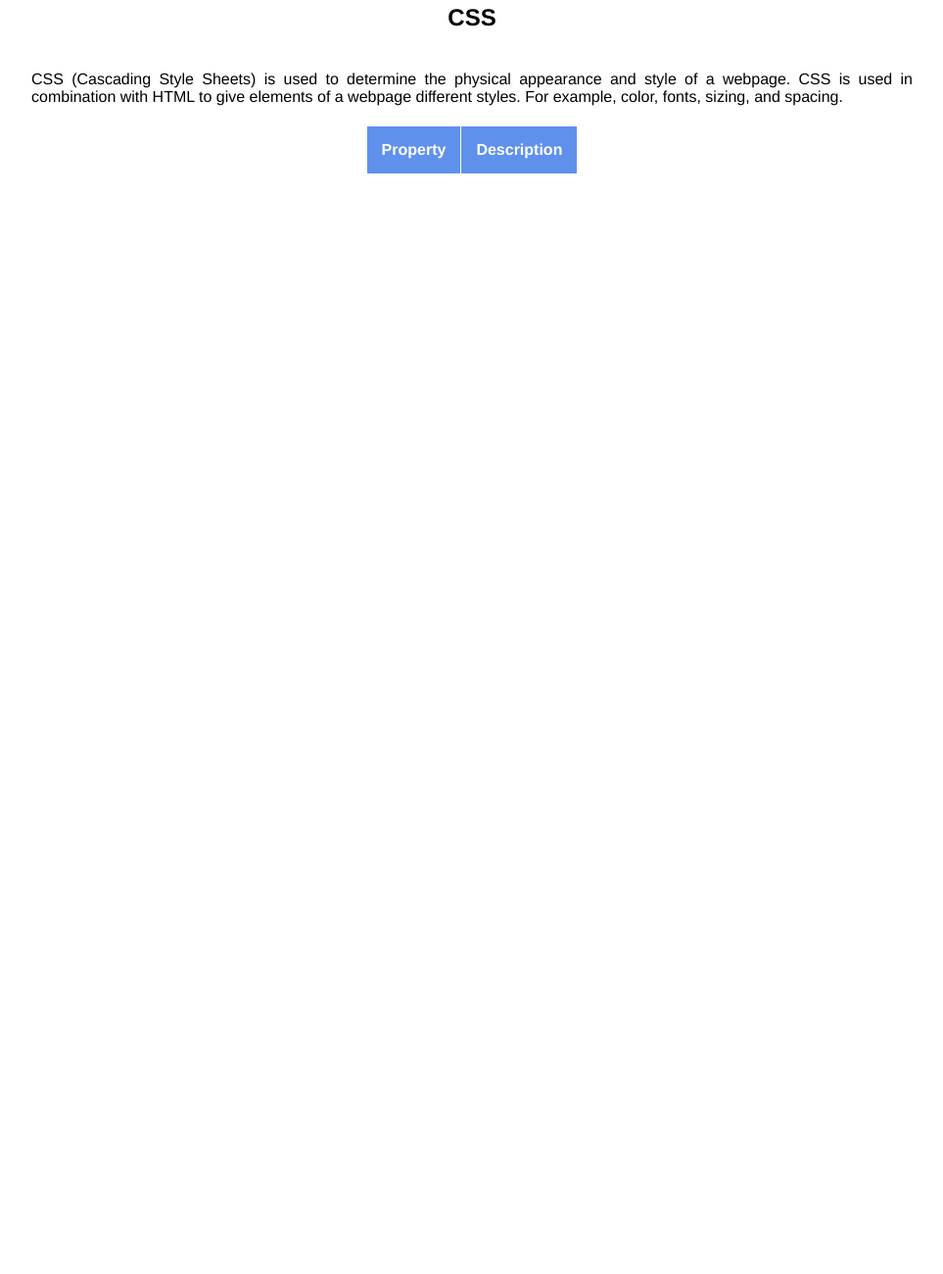
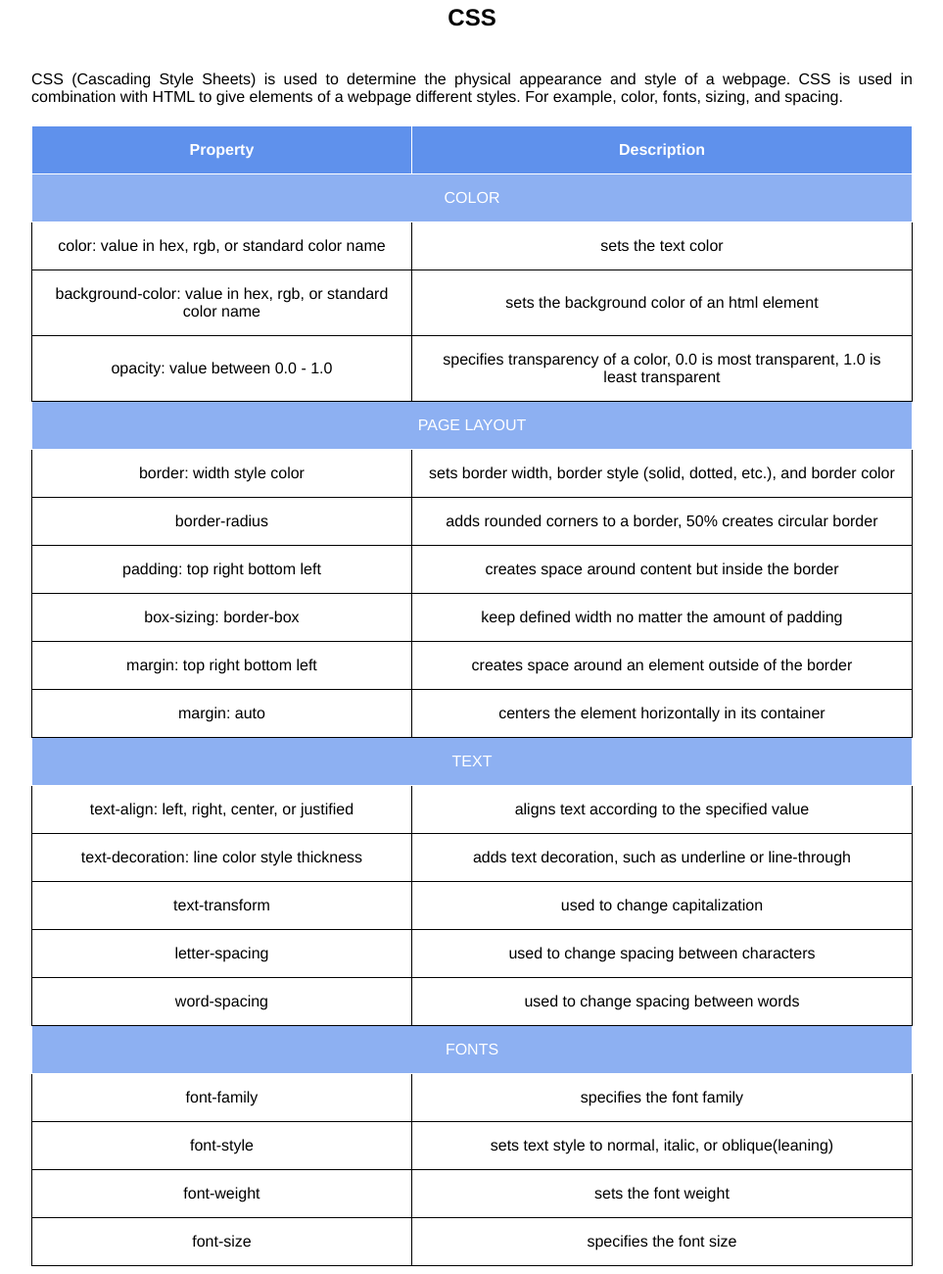
Before and after one commit to evacgriffin/webdev-cheatsheet, a plain HTML site: page index.html in a window 1280 px wide. Shown: the part 1727-3027 px from the top of the page at 98% size, without its empty margins (158-1121 px from the left). Before the commit the page ends 1913 px from the top, so only its background shows below. Drawn offline with Linux system fonts and the light colour scheme; files that its build step writes are made by us from their sources.

Commit message:
Adding CSS table

```diff
--- a/index.html
+++ b/index.html
@@ -135,6 +135,89 @@
           <th>Property</th>
           <th>Description</th>
         </tr>
+          <td class='subth' colspan='2'>COLOR</td>
+        </tr>
+        <tr>
+          <td>color: value in hex, rgb, or standard color name</td>
+          <td>sets the text color</td>
+        </tr>
+        <tr>
+          <td>background-color: value in hex, rgb, or standard color name</td>
+          <td>sets the background color of an html element</td>
+        </tr>
+        <tr>
+          <td>opacity: value between 0.0 - 1.0</td>
+          <td>specifies transparency of a color, 0.0 is most transparent, 1.0 is least transparent</td>
+        </tr>
+          <td class='subth' colspan='2'>PAGE LAYOUT</td>
+        </tr>
+        <tr>
+          <td>border: width style color</td>
+          <td>sets border width, border style (solid, dotted, etc.), and border color</td>
+        </tr>
+        <tr>
+          <td>border-radius</td>
+          <td>adds rounded corners to a border, 50% creates circular border</td>
+        </tr>
+        <tr>
+          <td>padding: top right bottom left </td>
+          <td>creates space around content but inside the border</td>
+        </tr>
+        <tr>
+          <td>box-sizing: border-box</td>
+          <td>keep defined width no matter the amount of padding</td>
+        </tr>
+        <tr>
+          <td>margin: top right bottom left</td>
+          <td>creates space around an element outside of the border</td>
+        </tr>
+        <tr>
+          <td>margin: auto</td>
+          <td>centers the element horizontally in its container</td>
+        </tr>
+        <tr>
+          <td class='subth' colspan='2'>TEXT</td>
+        </tr>
+        <tr>
+          <td>text-align: left, right, center, or justified</td>
+          <td>aligns text according to the specified value</td>
+        </tr>
+        <tr>
+          <td>text-decoration: line color style thickness</td>
+          <td>adds text decoration, such as underline or line-through</td>
+        </tr>
+        <tr>
+          <td>text-transform</td>
+          <td>used to change capitalization</td>
+        </tr>
+        <tr>
+          <td>letter-spacing</td>
+          <td>used to change spacing between characters</td>
+        </tr>
+        <tr>
+          <td>word-spacing</td>
+          <td>used to change spacing between words</td>
+        </tr>
+        <tr>
+          <td class='subth' colspan='2'>FONTS</td>
+        </tr>
+        <tr>
+          <td>font-family</td>
+          <td>specifies the font family</td>
+        </tr>
+        <tr>
+          <td>font-style</td>
+          <td>sets text style to normal, italic, or oblique(leaning)</td>
+        </tr>
+        <tr>
+          <td>font-weight</td>
+          <td>sets the font weight</td>
+        </tr>
+        <tr>
+          <td>font-size</td>
+          <td>specifies the font size</td>
+        </tr>
+      </table>
       </table>
     </div>
 
```
